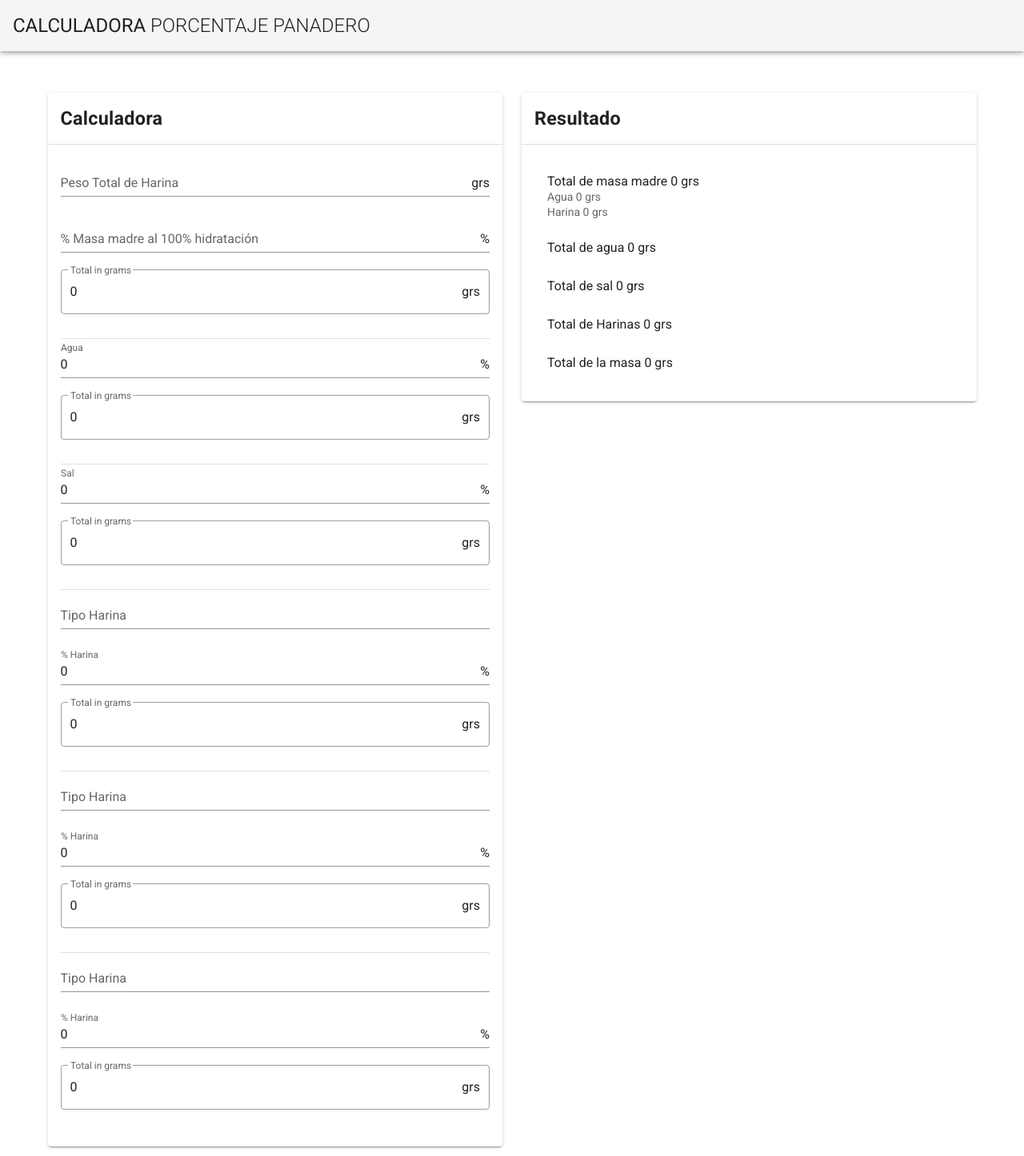
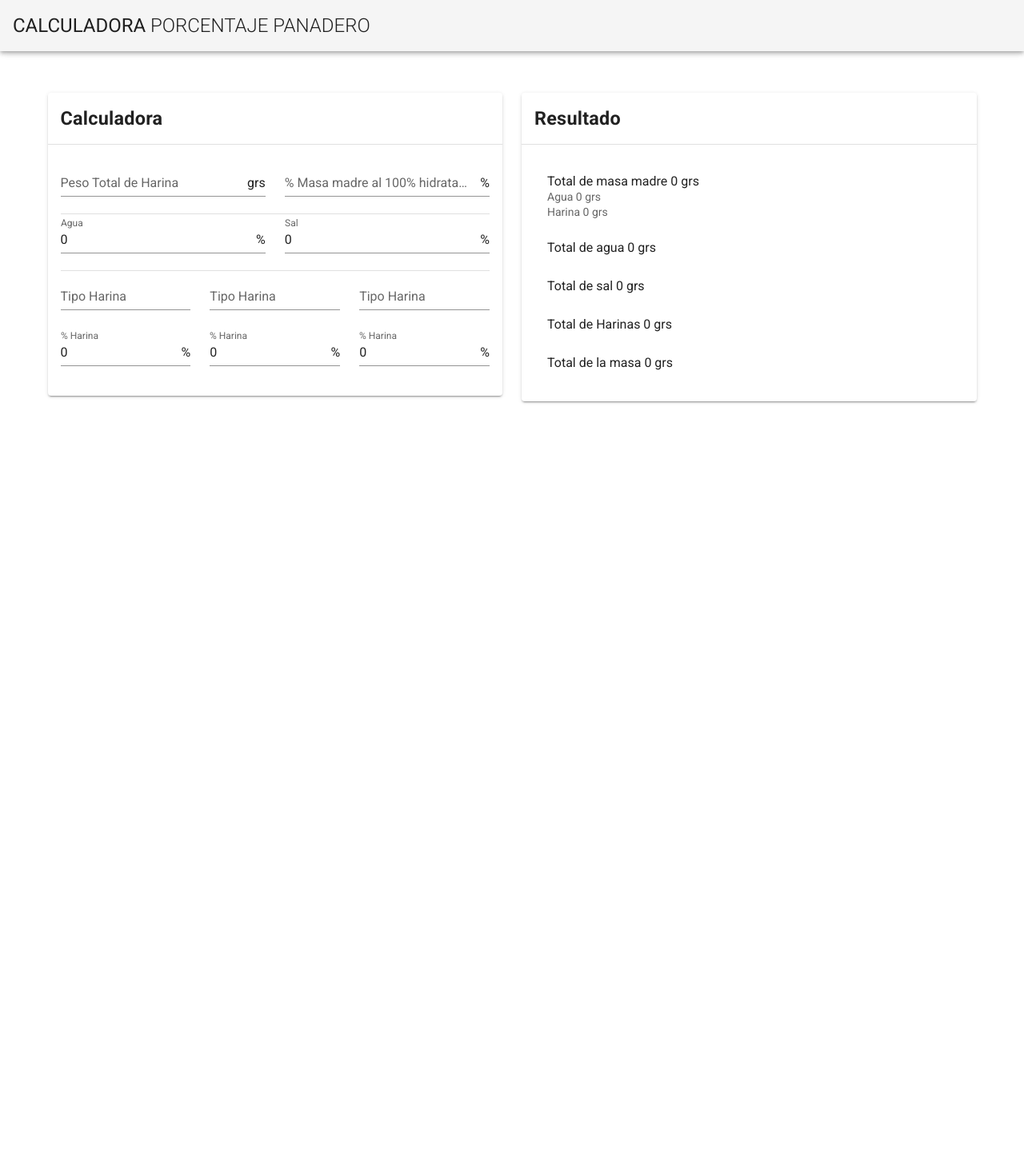
Before and after one commit to maurofokker/calculadora-panadero, a Vue app: page / in a window 1280 px wide. Shown: the whole page at 80% size. After the commit the page ends 800 px from the top, so only its background shows below. Built offline with nearby package versions, Linux system fonts and the light colour scheme.

Commit message:
form refactor using grid

```diff
--- a/src/views/SimpleBakerCalculator.vue
+++ b/src/views/SimpleBakerCalculator.vue
@@ -9,50 +9,42 @@
             </v-card-title>
             <v-divider></v-divider>
             <v-card-text>
+              <v-row>
+                <v-col>
                   <v-text-field
                     label="Peso Total de Harina"
                     v-model="totalFluorWeight"
                     suffix="grs"
                   ></v-text-field>
+                </v-col>
+                <v-col>
                   <v-text-field
                     label="% Masa madre al 100% hidratación"
                     v-model="sourdough"
                     suffix="%"
                   ></v-text-field>
-              <v-text-field
-                label="Total in grams"
-                :value="sourdoughFromTotalFluorWeight"
-                outlined
-                readonly
-                suffix="grs"
-              ></v-text-field>
+                </v-col>
+              </v-row>
               <v-divider></v-divider>
+              <v-row>
+                <v-col>
                   <v-text-field
                     label="Agua"
                     v-model="water"
                     suffix="%"
                   ></v-text-field>
-              <v-text-field
-                label="Total in grams"
-                :value="waterFromTotalFluorWeight"
-                outlined
-                readonly
-                suffix="grs"
-              ></v-text-field>
-              <v-divider></v-divider>
+                </v-col>
+                <v-col>
                   <v-text-field
                     label="Sal"
                     v-model="salt"
                     suffix="%"
                   ></v-text-field>
-              <v-text-field
-                label="Total in grams"
-                :value="saltFromTotalFluorWeight"
-                outlined
-                readonly
-                suffix="grs"
-              ></v-text-field>
+                </v-col>
+              </v-row>
               <v-divider></v-divider>
+              <v-row>
+                <v-col>
                   <v-text-field
                     label="Tipo Harina"
                     v-model="fluors.one.type"
@@ -62,17 +54,11 @@
                     v-model="fluors.one.percent"
                     suffix="%"
                   ></v-text-field>
-              <v-text-field
-                label="Total in grams"
-                :value="fluorOneFromTotalFluorWeight"
-                outlined
-                readonly
-                suffix="grs"
-              ></v-text-field>
                   <p v-if="totalFluorPercentGreaterThan100">
                     Total de harinas no debe superar el 100%
                   </p>
-              <v-divider></v-divider>
+                </v-col>
+                <v-col>
                   <v-text-field
                     label="Tipo Harina"
                     v-model="fluors.two.type"
@@ -82,17 +68,11 @@
                     v-model="fluors.two.percent"
                     suffix="%"
                   ></v-text-field>
-              <v-text-field
-                label="Total in grams"
-                :value="fluorTwoFromTotalFluorWeight"
-                outlined
-                readonly
-                suffix="grs"
-              ></v-text-field>
                   <p v-if="totalFluorPercentGreaterThan100">
                     Total de harinas no debe superar el 100%
                   </p>
-              <v-divider></v-divider>
+                </v-col>
+                <v-col>
                   <v-text-field
                     label="Tipo Harina"
                     v-model="fluors.three.type"
@@ -102,16 +82,11 @@
                     v-model="fluors.three.percent"
                     suffix="%"
                   ></v-text-field>
-              <v-text-field
-                label="Total in grams"
-                :value="fluorThreeFromTotalFluorWeight"
-                outlined
-                readonly
-                suffix="grs"
-              ></v-text-field>
                   <p v-if="totalFluorPercentGreaterThan100">
                     Total de harinas no debe superar el 100%
                   </p>
+                </v-col>
+              </v-row>
             </v-card-text>
           </v-card>
         </v-col>
```
Lines whose indentation alone changed are shown as unchanged.
